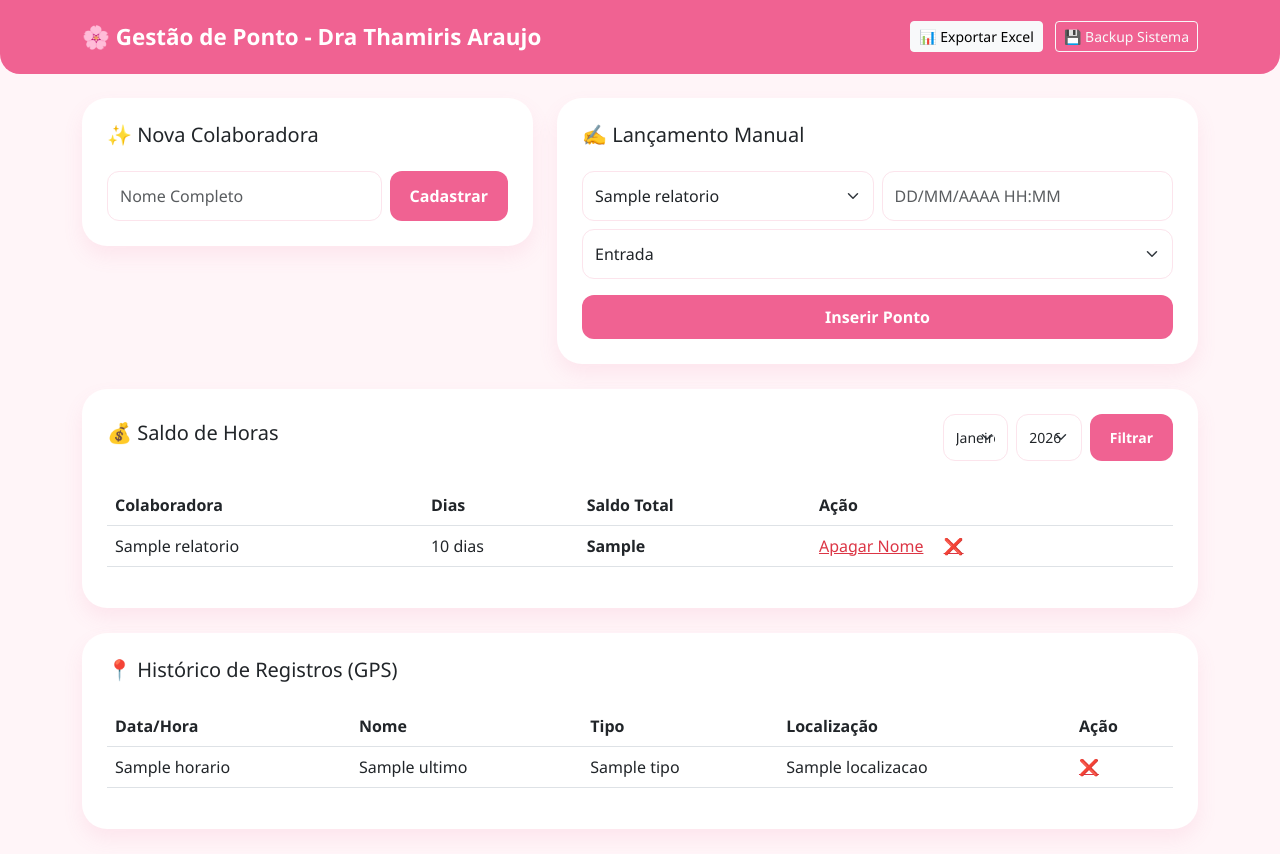
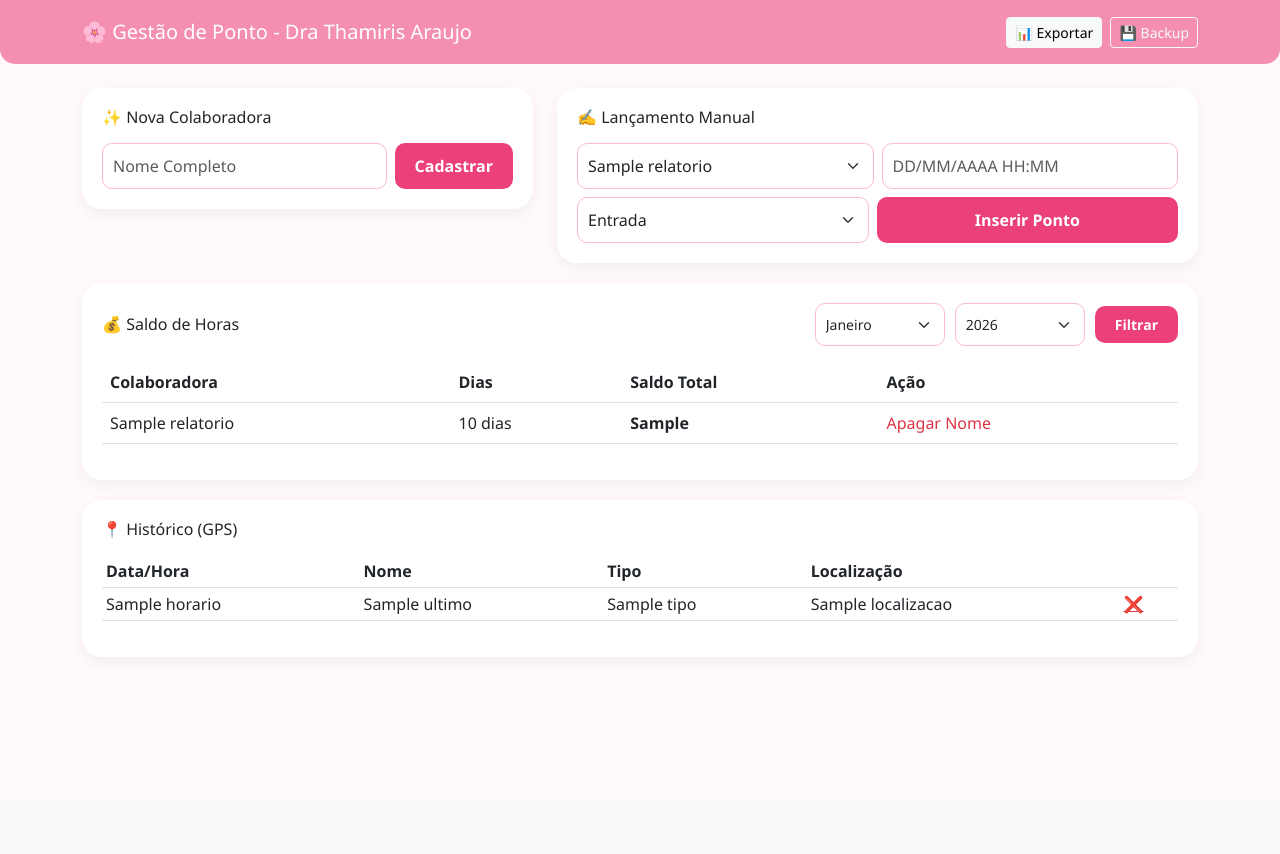
Before and after one commit to LucasBiazoto/Ponto, a Flask app: template templates/admin.html in a window 1280 px wide. After the commit the page ends 621 px from the top, so only its background shows below. Run offline with Flask 3, Linux system fonts and the light colour scheme; the template is opened without the code that fills it: most values are stand-ins (such as "Sample title", 1, 10 or a date in 2020).

Commit message:
Correção visual e filtros

```diff
--- a/templates/admin.html
+++ b/templates/admin.html
@@ -6,15 +6,21 @@
     <title>Painel Dra Thamiris Araujo</title>
     <link href="https://cdn.jsdelivr.net/npm/bootstrap@5.3.0/dist/css/bootstrap.min.css" rel="stylesheet">
     <style>
-        :root { --rosa-fundo: #fff5f8; --rosa-card: #ffffff; --rosa-primario: #f06292; --rosa-texto: #ad1457; }
-        body { background-color: var(--rosa-fundo); font-family: 'Segoe UI', sans-serif; color: var(--rosa-texto); }
-        .navbar { background-color: var(--rosa-primario) !important; padding: 15px; border-radius: 0 0 20px 20px; }
-        .card { border: none; border-radius: 25px; box-shadow: 0 10px 20px rgba(240, 98, 146, 0.1); background: white; margin-bottom: 25px; padding: 25px; }
-        .btn-pink { background-color: var(--rosa-primario); color: white; border-radius: 12px; border: none; padding: 10px 20px; font-weight: 600; transition: 0.3s; }
-        .btn-pink:hover { background-color: #e91e63; color: white; transform: translateY(-2px); }
-        .form-control, .form-select { border-radius: 12px; border: 1px solid #fce4ec; padding: 12px; }
-        .table { --bs-table-bg: transparent; }
-        .navbar-brand { font-weight: bold; font-size: 1.4rem; }
+        :root {
+            --rosa-fundo: #fff9fb; /* Rosa bem clarinho para o fundo */
+            --rosa-barra: #f48fb1; /* Rosa suave para a barra superior */
+            --rosa-botao: #ec407a; /* Rosa vibrante apenas nos botões */
+            --texto: #880e4f;
+        }
+        body { background-color: var(--rosa-fundo); font-family: 'Segoe UI', sans-serif; color: var(--texto); }
+        .navbar { background-color: var(--rosa-barra) !important; padding: 12px; border-radius: 0 0 15px 15px; }
+        .card { border: none; border-radius: 20px; box-shadow: 0 5px 15px rgba(0,0,0,0.05); background: white; margin-bottom: 20px; padding: 20px; }
+        .btn-pink { background-color: var(--rosa-botao); color: white; border-radius: 10px; border: none; font-weight: 600; padding: 8px 20px; transition: 0.3s; }
+        .btn-pink:hover { background-color: #d81b60; color: white; }
+        .form-control, .form-select { border-radius: 10px; border: 1px solid #f8bbd0; padding: 10px; }
+        /* Ajuste específico para os filtros ficarem um ao lado do outro */
+        .filtro-container { display: flex; gap: 10px; align-items: center; }
+        .filtro-container select { width: 130px !important; }
     </style>
 </head>
 <body>
@@ -22,8 +28,8 @@
         <div class="container d-flex justify-content-between align-items-center">
             <span class="navbar-brand">🌸 Gestão de Ponto - Dra Thamiris Araujo</span>
             <div>
-                <a href="/exportar" class="btn btn-light btn-sm me-2">📊 Exportar Excel</a>
-                <a href="/backup" class="btn btn-outline-light btn-sm">💾 Backup Sistema</a>
+                <a href="/exportar" class="btn btn-light btn-sm me-1">📊 Exportar</a>
+                <a href="/backup" class="btn btn-outline-light btn-sm">💾 Backup</a>
             </div>
         </div>
     </nav>
@@ -32,7 +38,7 @@
         <div class="row">
             <div class="col-md-5">
                 <div class="card">
-                    <h5 class="mb-4">✨ Nova Colaboradora</h5>
+                    <h6 class="mb-3">✨ Nova Colaboradora</h6>
                     <form action="/cadastrar_colaboradora" method="POST" class="d-flex gap-2">
                         <input type="text" name="nome" class="form-control" placeholder="Nome Completo" required>
                         <button type="submit" class="btn btn-pink">Cadastrar</button>
@@ -41,7 +47,7 @@
             </div>
             <div class="col-md-7">
                 <div class="card">
-                    <h5 class="mb-4">✍️ Lançamento Manual</h5>
+                    <h6 class="mb-3">✍️ Lançamento Manual</h6>
                     <form action="/inserir_ponto_manual" method="POST" class="row g-2">
                         <div class="col-6">
                             <select name="nome" class="form-select">
@@ -49,11 +55,8 @@
                             </select>
                         </div>
                         <div class="col-6"><input type="text" name="horario" class="form-control" placeholder="DD/MM/AAAA HH:MM"></div>
-                        <div class="col-12">
-                            <select name="tipo" class="form-select mb-3">
-                                <option value="Entrada">Entrada</option>
-                                <option value="Saída">Saída</option>
-                            </select>
+                        <div class="col-12 d-flex gap-2">
+                            <select name="tipo" class="form-select"><option value="Entrada">Entrada</option><option value="Saída">Saída</option></select>
                             <button type="submit" class="btn btn-pink w-100">Inserir Ponto</button>
                         </div>
                     </form>
@@ -62,11 +65,13 @@
         </div>
 
         <div class="card">
-            <div class="d-flex justify-content-between align-items-center mb-4">
-                <h5>💰 Saldo de Horas</h5>
-                <form method="GET" class="d-flex gap-2">
+            <div class="d-flex justify-content-between align-items-center mb-3">
+                <h6 class="m-0">💰 Saldo de Horas</h6>
+                <form method="GET" class="filtro-container">
                     <input type="hidden" name="senha" value="8340">
-                    <select name="mes" class="form-select form-select-sm"><option value="01">Janeiro</option></select>
+                    <select name="mes" class="form-select form-select-sm">
+                        <option value="01">Janeiro</option><option value="02">Fevereiro</option>
+                    </select>
                     <select name="ano" class="form-select form-select-sm"><option value="2026">2026</option></select>
                     <button type="submit" class="btn btn-pink btn-sm">Filtrar</button>
                 </form>
@@ -79,10 +84,7 @@
                         <tr>
                             <td>{{ r.nome }}</td><td>{{ r.dias }} dias</td>
                             <td><strong>{{ r.saldo_formatado }}</strong></td>
-                            <td>
-                                <a href="/excluir_colaboradora/{{ r.id }}" class="text-danger">Apagar Nome</a>
-                                <a href="#" class="ms-3 text-danger">❌</a>
-                            </td>
+                            <td><a href="/excluir_colaboradora/{{ r.id }}" class="text-danger text-decoration-none">Apagar Nome</a></td>
                         </tr>
                         {% endfor %}
                     </tbody>
@@ -91,10 +93,10 @@
         </div>
 
         <div class="card">
-            <h5 class="mb-4">📍 Histórico de Registros (GPS)</h5>
+            <h6 class="mb-3">📍 Histórico (GPS)</h6>
             <div class="table-responsive">
-                <table class="table table-hover">
-                    <thead><tr><th>Data/Hora</th><th>Nome</th><th>Tipo</th><th>Localização</th><th>Ação</th></tr></thead>
+                <table class="table table-sm">
+                    <thead><tr><th>Data/Hora</th><th>Nome</th><th>Tipo</th><th>Localização</th><th></th></tr></thead>
                     <tbody>
                         {% for p in ultimos %}
                         <tr>
```
